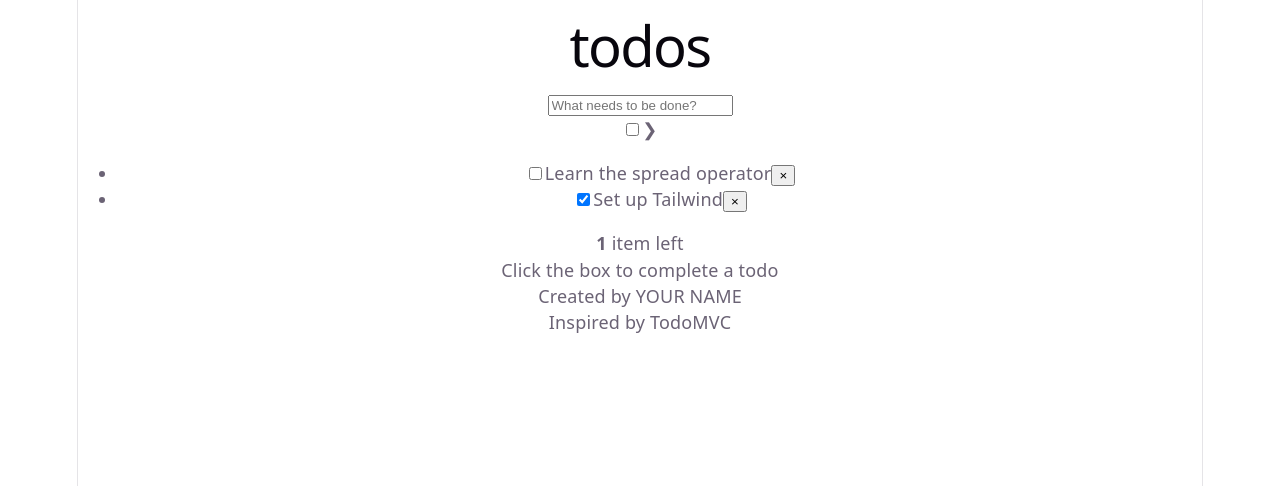
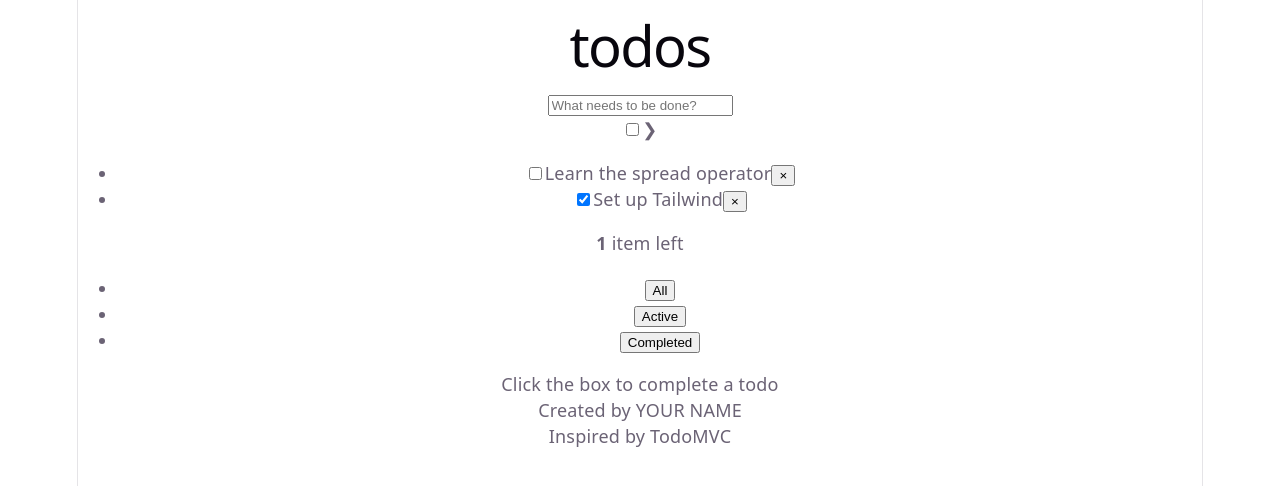
Before and after one commit to jaroldmikelbanogon/CSIT340-todomvc, a React (Vite) app: page / in a window 1280 px wide. Shown: the top 486 px of the page. Built offline with nearby package versions, Linux system fonts and the light colour scheme.

Commit message:
feat: added filter buttons in Todos component

```diff
--- a/src/components/Todos.jsx
+++ b/src/components/Todos.jsx
@@ -60,6 +60,32 @@ function Todos() {
                 <span>
                     <strong className="font-light">1</strong> item left
                 </span>
+                <ul className="flex justify-center gap-1">
+                    <li>
+                    <button
+                        type="button"
+                        className="cursor-pointer rounded-[3px] border border-[#b83f45]/20 px-[7px] py-[3px]"
+                    >
+                        All
+                    </button>
+                    </li>
+                    <li>
+                    <button
+                        type="button"
+                        className="cursor-pointer rounded-[3px] border border-transparent px-[7px] py-[3px] hover:border-[#b83f45]/10"
+                    >
+                        Active
+                    </button>
+                    </li>
+                    <li>
+                    <button
+                        type="button"
+                        className="cursor-pointer rounded-[3px] border border-transparent px-[7px] py-[3px] hover:border-[#b83f45]/10"
+                    >
+                        Completed
+                    </button>
+                    </li>
+                </ul>
                 </footer>
             </div>
     </section>
```
